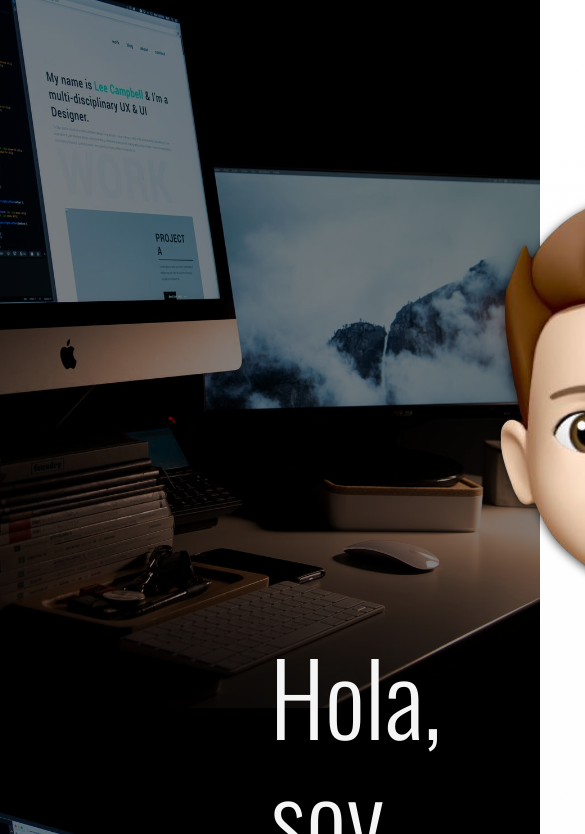
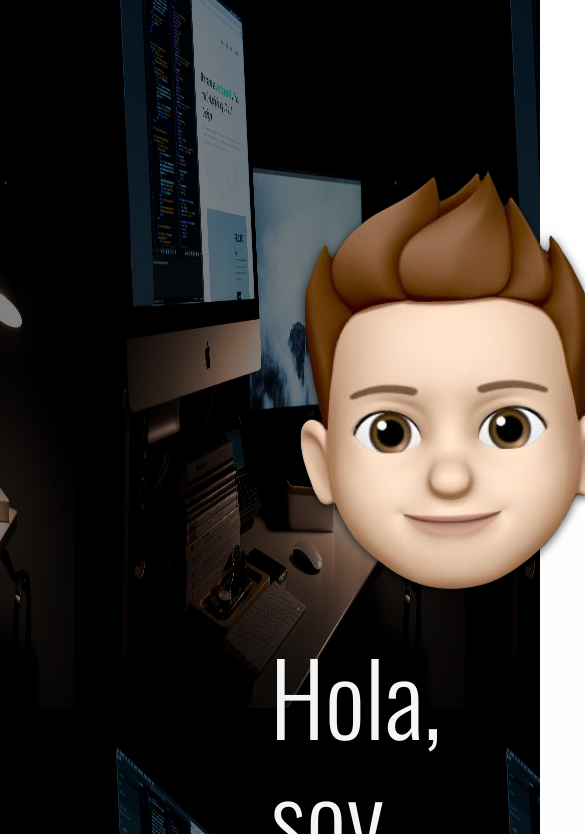
Before and after one commit to Stevengon/Portafolio, a plain HTML site: page index.html in a window 390 px wide. Shown: the part 136-970 px from the top of the page, 585 px wide, since content can reach past the window. Drawn offline with nearby package versions, Linux system fonts and the light colour scheme.

Commit message:
COMMIT RESPONSIVE PORTADA

```diff
--- a/Css/Style.css
+++ b/Css/Style.css
@@ -80,10 +80,12 @@ body{
     padding: 270px;
     background-image: url("../Images/Fondo.jpeg");
     background-attachment: fixed;
-    background-size: cover;
+    background-size: 100%;
     background-repeat: no-repeat;
     text-align: center;
     position: relative;
+    max-width: 100%;
+    align-items: left;
   }
 
 #fondo:before{
@@ -123,10 +125,16 @@ body{
 }
 #fondo img{
     position: relative;
-    margin-left: 200px;
+    /* margin-left: 200px; */
     filter: drop-shadow(0 2px 5px rgba(0, 0, 0, 0.7));
     animation: move_avatar 3s ease-in-out infinite;
+
 }
+/* @media screen and (max-width: 1400){
+    #fondo img{
+        margin-left: 10px;
+    }
+} */
 
 @keyframes move_avatar{
     0%{
--- a/index.html
+++ b/index.html
@@ -85,12 +85,12 @@
   </script>
   <section>
     <!-- PORTADA -->
-    <div class="fondo" id="fondo">
+    <div class="fondo img-fluid container-fluid" id="fondo">
       <div class="row">
-        <div class="col-6">
+        <div class="col-lg-6 col-md-3 col-sm-12">
           <img src="Images/Avatar1.png" class="avatar">
         </div>
-        <div class="col-6">
+        <div class="col-lg-6 col-md-3 col-sm-12">
           <h4>Hola, soy</h4>
           <h1>Steven González</h1>
           <h3 class="text-center">Desarrollador Frontend</h3>
```
